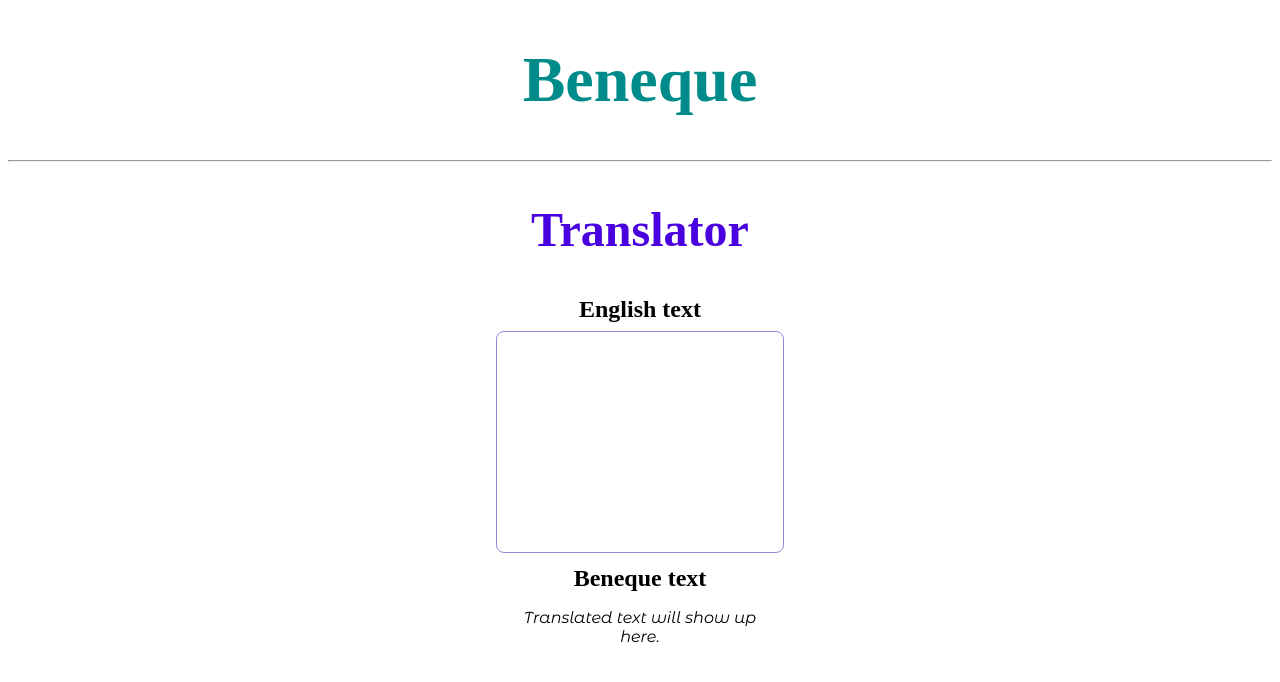
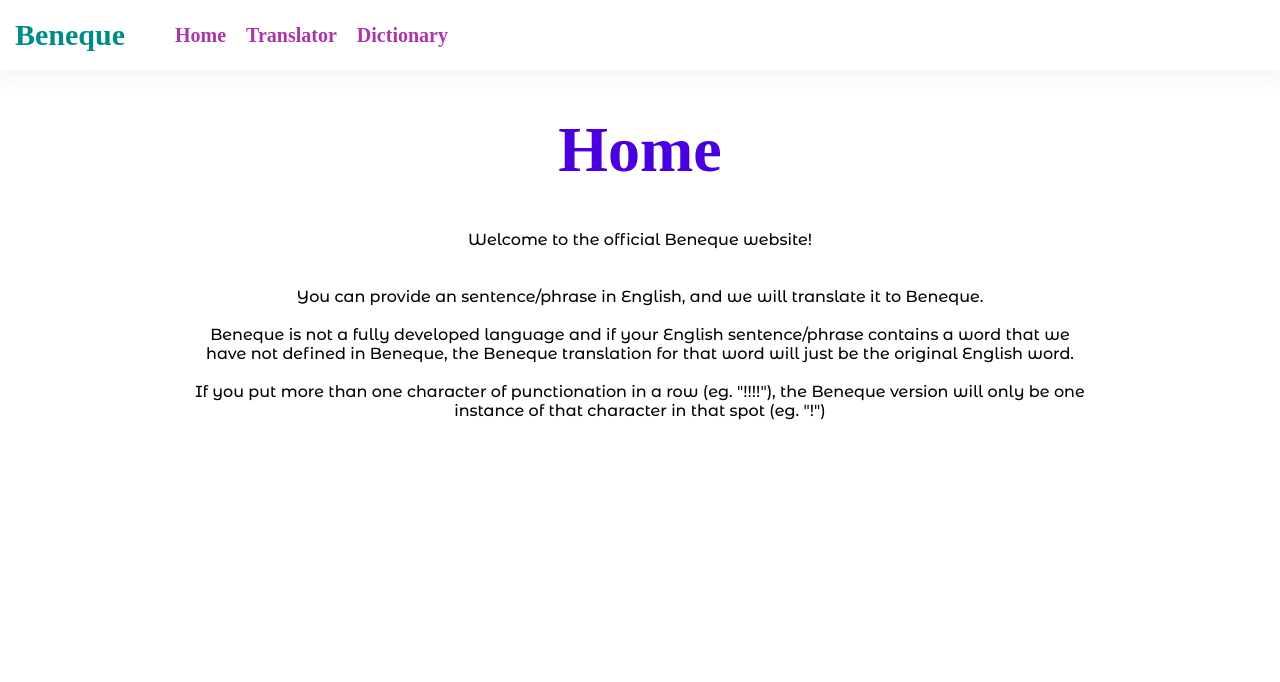
Before and after one commit to MadelynGH/beneque, a plain HTML site: page index.html in a window 1280 px wide. Drawn offline with Linux system fonts and the light colour scheme; a web font is replaced by a local one.

Commit message:
Add dictionary, header, and home page

```diff
--- a/index.html
+++ b/index.html
@@ -7,28 +7,25 @@
         <meta name="viewport" content="width=device-width,initial-scale=1">
         <meta charset="UTF-8">
 
-        <link rel="stylesheet" type="text/css" href="styles/home.css">
+        <link rel="stylesheet" type="text/css" href="/styles/global.css">
     </head>
 
     <body>
-        <h1 id="main-heading">Beneque</h1>
+        <h1 id="main-heading">Home</h1>
 
-        <hr>
-
-        <h2 class="sub-heading">Translator</h2>
-
-        <div id="english-input-group" class="text-group">
-            <h3>English text</h3>
-            <textarea id="english-input" rows="10"></textarea>
+        <div class="seventyvw">
+            <p>
+                Welcome to the official Beneque website!
+                <br><br><br>
+                You can provide an sentence/phrase in English, and we will translate it to Beneque.
+                <br><br>
+                Beneque is not a fully developed language and if your English sentence/phrase contains a word that we have not defined in Beneque,
+                the Beneque translation for that word will just be the original English word.
+                <br><br>
+                If you put more than one character of punctionation in a row (eg. "!!!!"), the Beneque version will only be one instance of that character in that spot (eg. "!")
+            </p>
         </div>
 
-        <div id="beneque-paragraph-group" class="text-group">
-            <h3>Beneque text</h3>
-            <div>
-                <p id="beneque-text"><i>Translated text will show up here.</i></p>
-            </div>
-        </div>
-
-        <script src="scripts/translator.js" type="module"></script>
+        <script src="/scripts/header.js"></script>
     </body>
 </html>
--- /dev/null
+++ b/scripts/header.js
@@ -0,0 +1,11 @@
+document.head.innerHTML += `<link rel="stylesheet" type="text/css" href="/styles/header.css">`;
+
+document.body.innerHTML = `
+    <div id="header">
+        <a href="/" id="logo-link"><h3 id="logo">Beneque</h3></a>
+
+        <a class="header-link" href="/"><p>Home</p></a>
+        <a class="header-link" href="/translator"><p>Translator</p></a>
+        <a class="header-link" href="/dictionary"><p>Dictionary</p></a>
+    </div>
+` + document.body.innerHTML;
--- a/styles/home.css
+++ b/styles/global.css
@@ -3,6 +3,8 @@
 body {
     font-family: "DynaPuff";
     text-align: center;
+
+    padding-bottom: 200px;
 }
 
 h1 {
@@ -62,12 +64,25 @@ button:active {
     color: rgb(207, 255, 244);
 }
 
-#main-heading {
-    color: darkcyan;
+table {
+    font-family: "Nunito";
+    border-collapse: collapse;
 }
 
-.sub-heading {
+table * {
+    border: 1px solid darkcyan;
+    padding: 5px;
+}
+
+th {
+    font-size: 2em;
+    padding: 20px;
+}
+
+#main-heading {
     color: rgb(74, 0, 222);
+    font-family: "MuseoModerno";
+    font-weight: 900;
 }
 
 .text-group p {
@@ -79,3 +94,13 @@ button:active {
     width: 20vw;
     margin: auto;
 }
+
+.seventyvw {
+    width: 70vw;
+    margin: auto;
+}
+
+.seventyvw p {
+    font-weight: 500;
+    font-family: "Montserrat Alternates";
+}
--- /dev/null
+++ b/styles/header.css
@@ -0,0 +1,44 @@
+@import "fonts.css";
+
+body {
+    overflow-x: hidden;
+    margin: 0;
+}
+
+#header {
+    width: 100vw;
+    height: 70px;
+
+    display: flex;
+    flex-flow: row wrap;
+    justify-content: flex-start;
+    align-items: center;
+
+    box-shadow: 0px 0px 20px 10px rgb(245, 245, 245);
+}
+
+#header a {
+    text-decoration: none;
+}
+
+#logo-link {
+    color: darkcyan;
+    margin: 15px;
+    margin-right: 50px!important;
+}
+
+#logo {
+    font-family: "DynaPuff";
+    font-size: 30px;
+}
+
+.header-link {
+    text-decoration: none;
+    color: rgb(171, 53, 171);
+    font-family: "MuseoModerno";
+    font-weight: 700;
+    font-size: 20px;
+    margin-right: 20px;
+
+    height: fit-content;
+}
```
Also changed, not shown: dictionary/index.html (added, +32 -0 lines), scripts/dictionary.js (added, +16 -0 lines), translator/index.html (added, +31 -0 lines).
